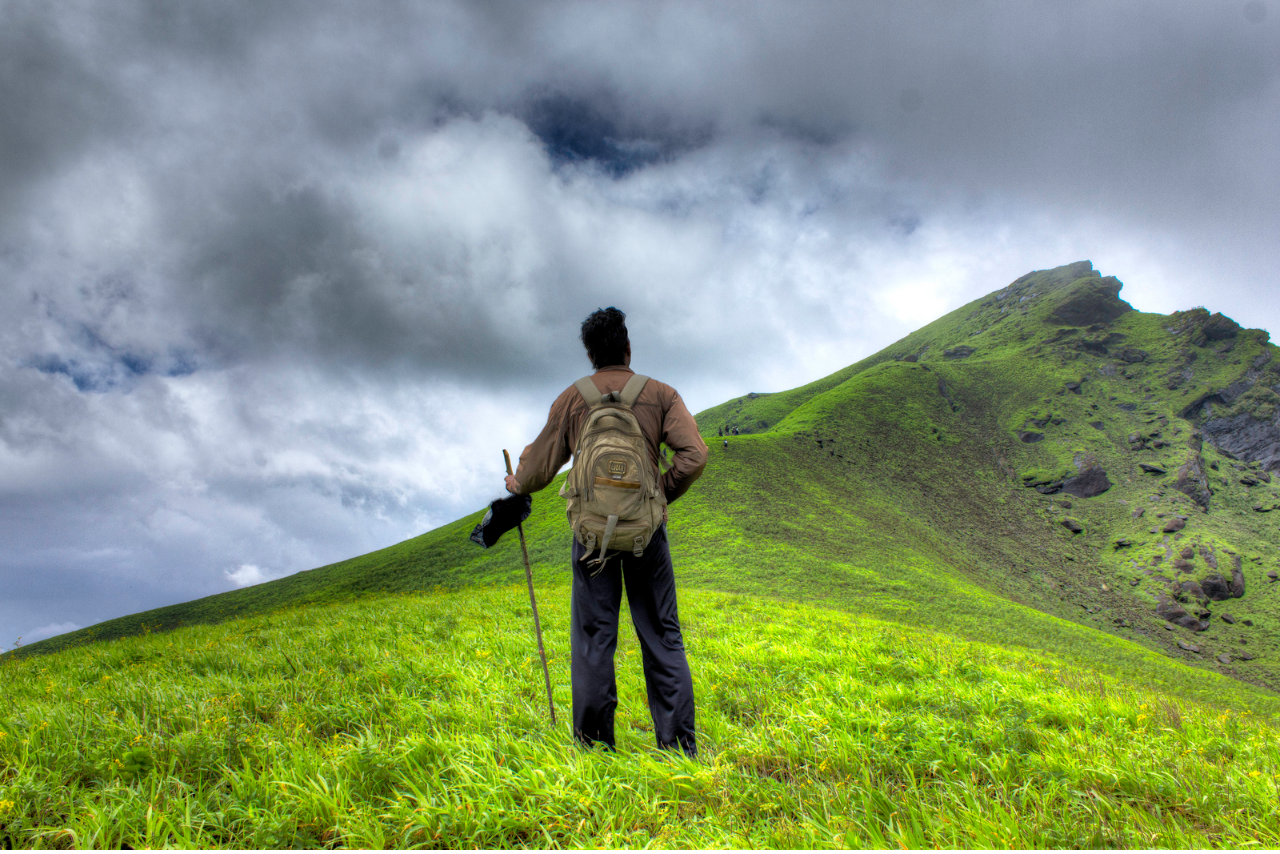
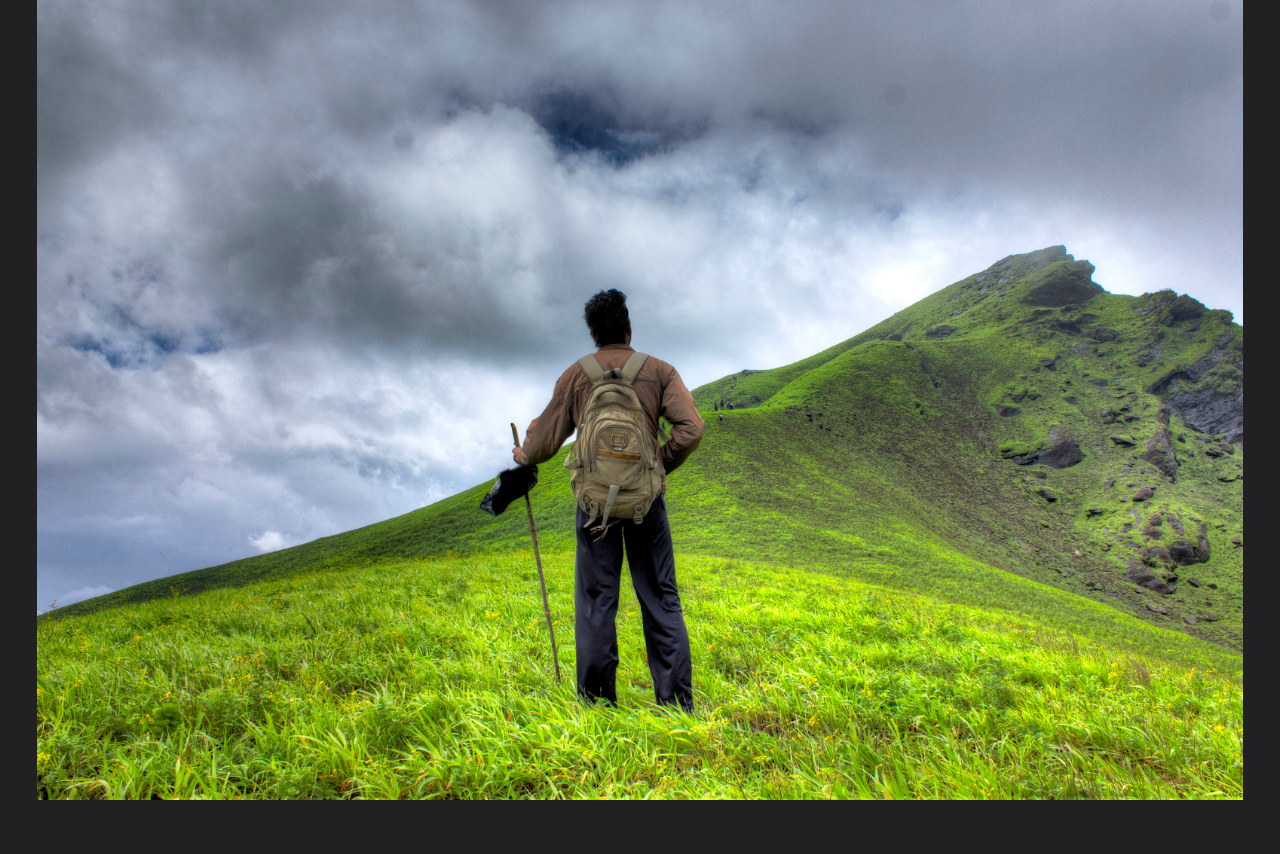
Before and after one commit to subramaniashiva/flickr-new-tab-chrome, a browser extension: page index.html in a window 1280 px wide. After the commit the page ends 800 px from the top, so only its background shows below. Drawn offline with Linux system fonts and the light colour scheme.

```diff
--- a/css/style.css
+++ b/css/style.css
@@ -1,6 +1,7 @@
 html, body {
   margin: 0;
   padding: 0;
+  background: rgb(33, 33, 36);
 }
 .clearboth {
   clear: both;
@@ -35,8 +36,10 @@
   visibility: visible;
 }
 .cover {
-  width: 100%;
-  height: auto;
+  width: auto;
+  height: 100vh;
+  display: block;
+  margin: 0 auto;
   visibility: hidden;
 }
 #template, #currentTag {
--- a/js/background.js
+++ b/js/background.js
@@ -81,9 +81,9 @@
     currentTag = localStorage.getItem('flickrTag');
     // If there is no tag, set the query to crawl latest images from Flickr
     if (currentTag && currentTag !== 'null') {
-        queryString = 'https://api.flickr.com/services/rest/?method=flickr.photos.search&api_key=' + apiKey + '&tags=' + currentTag + '&format=json&nojsoncallback=1&safe_search=1&content_type=1&sort=interestingness-desc&extras=url_l';
+        queryString = 'https://api.flickr.com/services/rest/?method=flickr.photos.search&api_key=' + apiKey + '&tags=' + currentTag + '&format=json&nojsoncallback=1&safe_search=1&content_type=1&sort=interestingness-desc&extras=url_l&per_page=300';
     } else {
-        queryString = 'https://api.flickr.com/services/rest/?method=flickr.photos.getRecent&api_key=' + apiKey + '&format=json&nojsoncallback=1&safe_search=1&content_type=1&sort=interestingness-desc&extras=url_l';
+        queryString = 'https://api.flickr.com/services/rest/?method=flickr.photos.getRecent&api_key=' + apiKey + '&format=json&nojsoncallback=1&safe_search=1&content_type=1&sort=interestingness-desc&extras=url_l&per_page=300';
     }
 
     recrawl = localStorage.getItem('flickrRecrawl');
```
